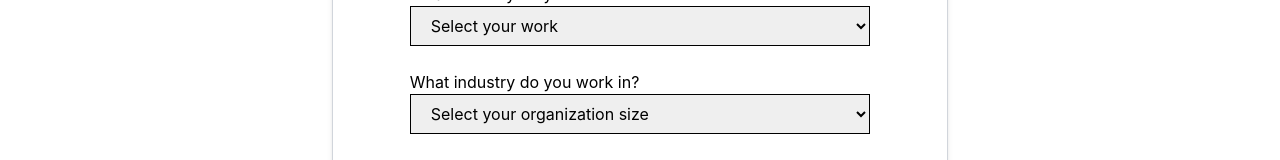
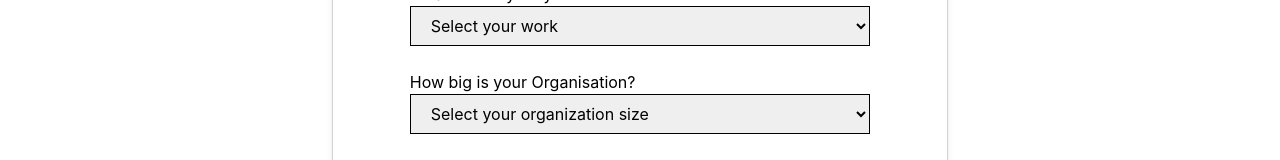
Before and after one commit to kingieX/timeless-event, a React (Vite) app: page /signup/about-team in a window 1280 px wide. Shown: the part 375-535 px from the top of the page. Built offline with nearby package versions, Linux system fonts and the light colour scheme.

Commit message:
modify typo error in onboarding page

```diff
--- a/src/pages/upboardingPages/Onboard4.jsx
+++ b/src/pages/upboardingPages/Onboard4.jsx
@@ -133,7 +133,7 @@ const Onboard4 = () => {
           {/* Organization size options */}
           <div className="lg:w-3/4 w-full mb-8">
             <label className="block text-gray-700">
-              What industry do you work in?
+              How big is your Organisation?
             </label>
             <select
               id="options"
```
